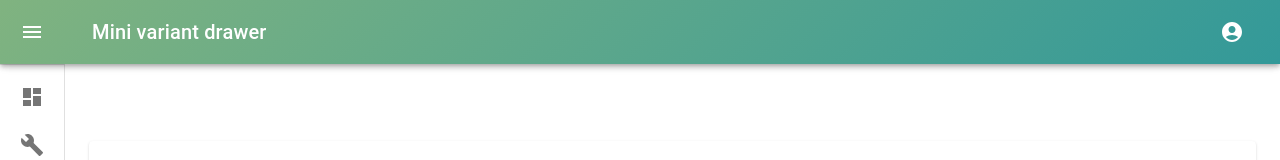
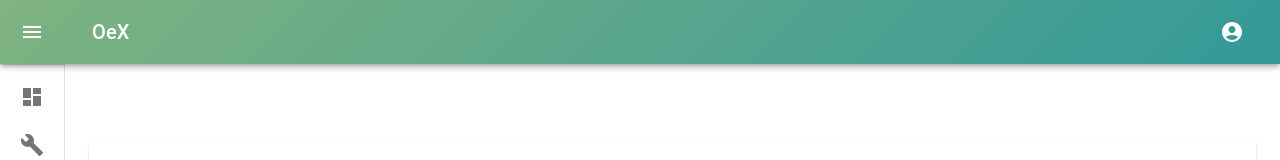
Before and after one commit to renanosoriorosa/OeX-POC-Front, a Next.js app: page /Usuario in a window 1280 px wide. Shown: the top 160 px of the page. Built offline with nearby package versions, Linux system fonts and the light colour scheme; no server answers.

Commit message:
Ajuste title menu

```diff
--- a/src/components/MiniDrawer.tsx
+++ b/src/components/MiniDrawer.tsx
@@ -150,7 +150,7 @@ export default function MiniDrawer({ children }
             <MenuIcon />
           </IconButton>
           <Typography variant="h6" component="div" sx={{ flexGrow: 1 }}>
-            Mini variant drawer
+            OeX
           </Typography>
           <div>
               <IconButton
```
